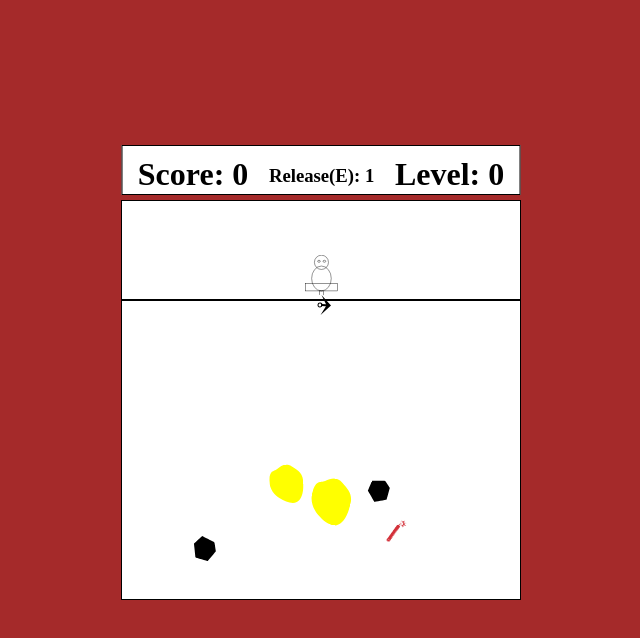
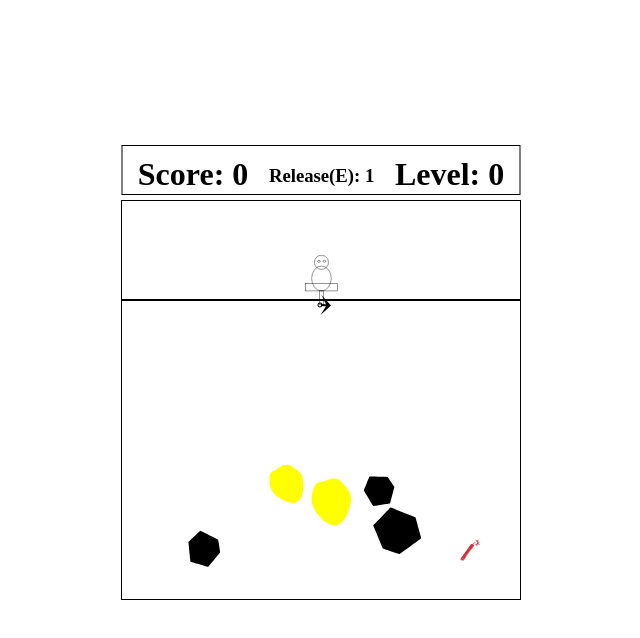
Before and after one commit to USPCodeLabSanca/desafios-quarentena, a plain HTML site: page Desafio 4/index.html in a window 1280 px wide. Shown: the whole page, without its empty margins (319-959 px from the left). Drawn offline with Linux system fonts and the light colour scheme.

Commit message:
Desafio 4 - bonus 1

```diff
--- a/Desafio 4/js/classes/dinamit.js
+++ b/Desafio 4/js/classes/dinamit.js
@@ -10,6 +10,7 @@ const MAX_DINAMIT_SPEED_MULTIPLIER = 2.7;
 /**
 * This is a class declaration
 * This class is responsible for defining the DINAMIT behavior
+* Dinamits are used to drop the current hooked objetc when pressed key 'e'.
 *
 * This class extends the Entity class, which is responsible for binding the element's
 * positons and directions. If you'd like to know more about class inheritance in javascript, see this link
@@ -30,7 +31,7 @@ class Dinamit extends Entity {
 		containerElement,
 		initialPosition,
 	) {
-		const size = Math.random() * (MAX_DINAMIT_SIZE - MIN_DINAMIT_SIZE) + MIN_DINAMIT_SIZE;
+		const size = Math.random() * (MAX_DINAMIT_SIZE - MIN_DINAMIT_SIZE) + MIN_DINAMIT_SIZE; // size of dinamit
 		const direction = Vector.random;
 
 		// The `super` function will call the constructor of the parent class.
--- a/Desafio 4/js/classes/game-map.js
+++ b/Desafio 4/js/classes/game-map.js
@@ -2,11 +2,11 @@ const MAP_SIZE = new Vector(400, 400);
 const FLOOR_HEIGHT = -100;
 
 const BASE_SCORE_FOR_NEXT_LEVEL = 5;
-const BASE_NUMBER_OF_ROCKS = 2;
+const BASE_NUMBER_OF_ROCKS = 3;
 const BASE_NUMBER_OF_DINAMITS = 1;
 
-const STATE_PLAYING = 0;
-const STATE_LEVELUP = 1;
+const STATE_PLAYING = 0;	// the play state
+const STATE_LEVELUP = 1;	// the time between the levels (all object are remove ans instancite of map)
 
 let STATE = STATE_PLAYING;
 
@@ -50,12 +50,14 @@ class GameMap extends Entity {
 		// The function which stop the game
 		this.gameOverFunction = gameOverFunction;
 
+		// load the Score on GameMap
 		new InfoGame(this.containerElement);
+
 		GameMap.instance = this;
 	}
 
 	/**
-	* Will initialize the whole level, creating all golds and rocks
+	* Will initialize the whole level, creating all golds, rocks and dinamits
 	*/
 	initializeLevel () {
 		while (this.getCurrentGoldScoreInMap() < this.calculateTotalGoldScore()) {
@@ -66,11 +68,13 @@ class GameMap extends Entity {
 			this.generateItem('rock');
 		}
 
-		for (let i = 0; i < this.calculateNumberOfDinamits(); i ++) {
-			this.generateItem('dinamit');
-		}
+		// by level only one dinamit is generate
+		this.generateItem('dinamit');
 	}
 
+	/**
+	 * This function load th golds, rocks and dinamits
+	 */
 	nextLevel () {
 		// This markup the state upgrating
 		STATE = STATE_LEVELUP;
@@ -85,6 +89,7 @@ class GameMap extends Entity {
 			this.floor.rootElement.innerHTML = ''; // remove text
 			Gold.allGoldElements.forEach(gold => gold.delete());
 			Rock.allRockElements.forEach(rock => rock.delete());
+			Dinamit.allDinamitElements.forEach(dinamit => dinamit.delete());
 			this.initializeLevel();
 
 			// This markup th state playing on game
@@ -113,14 +118,7 @@ class GameMap extends Entity {
 	* calculates the number of rocks the level should have
 	*/
 	calculateNumberOfRocks () {
-		return BASE_NUMBER_OF_ROCKS + this.level * 3;
-	}
-
-	/**
-	* calculates the number of dinamits the level should have
-	*/
-	calculateNumberOfDinamits () {
-		return BASE_NUMBER_OF_DINAMITS + this.level;
+		return BASE_NUMBER_OF_ROCKS + this.level * 5;
 	}
 
 	/**
--- a/Desafio 4/js/classes/info-game.js
+++ b/Desafio 4/js/classes/info-game.js
@@ -1,5 +1,6 @@
 const INITIAL_DINAMITS = 1;
-const INFOGAME_SIZE = new Vector(399, 50);;
+const INFOGAME_SIZE = new Vector(399, 50);
+
 /**
 * This is a class declaration
 * This class is responsible for defining the show Info Game Player, like score, level and itens.
--- a/Desafio 4/js/classes/rock.js
+++ b/Desafio 4/js/classes/rock.js
@@ -1,8 +1,8 @@
 const MIN_ROCK_SCORE = 0;
 const MAX_ROCK_SCORE = 1;
 
-const MAX_ROCK_SIZE = 50;
-const MIN_ROCK_SIZE = 20;
+const MAX_ROCK_SIZE = 65;
+const MIN_ROCK_SIZE = 30;
 
 const MIN_ROCK_SPEED_MULTIPLIER = 1.7;
 const MAX_ROCK_SPEED_MULTIPLIER = 1.2;
--- a/Desafio 4/style.css
+++ b/Desafio 4/style.css
@@ -14,8 +14,6 @@ body, html {
 	display: flex;
 	align-items: center;
 	justify-content: center;
-	background-color: brown;
-
 }
 
 #arena-line {
@@ -37,7 +35,6 @@ body, html {
 .movable-entity, .entity {
 	background-color: rgba(255, 255, 255, 0);
 	position: absolute;
-	background-color: white;
 }
 
 .score {
```
